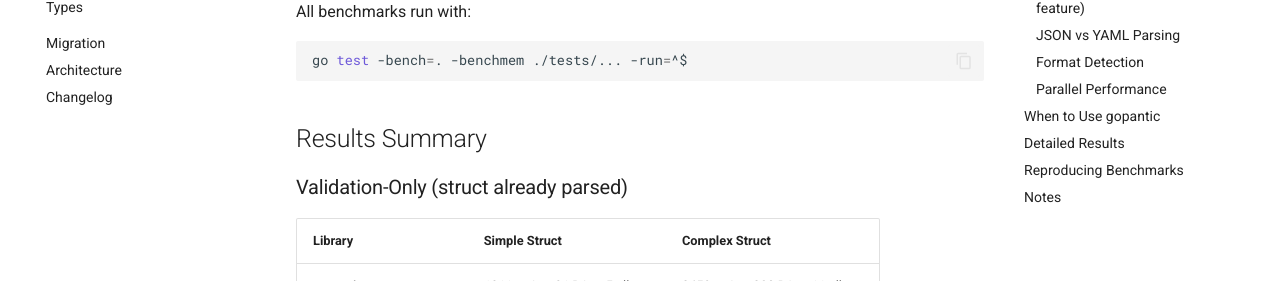
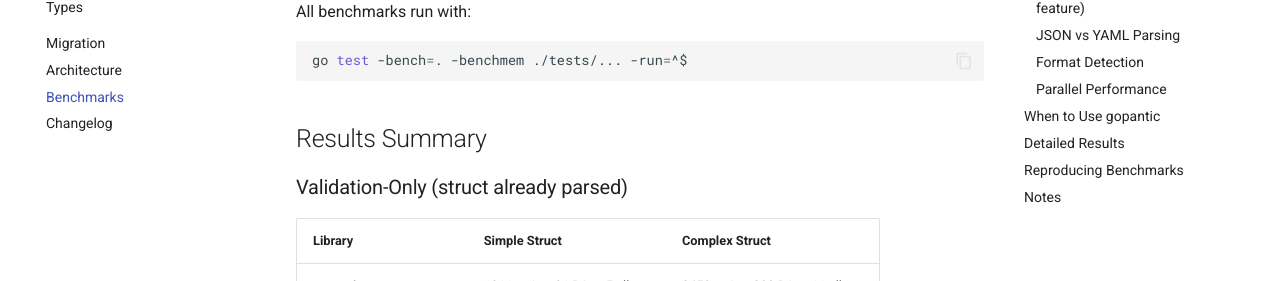
Before and after one commit to vnykmshr/gopantic, an MkDocs documentation site: the page built from docs/benchmarks.md, in a window 1280 px wide. Shown: the part 364-645 px from the top of the page. Built offline with MkDocs 1.6.1 and Material for MkDocs 9.7.7, drawn with Linux system fonts in a browser that asks for light colours; comment, search, counter and statistics services are not loaded.

Commit message:
docs: add benchmarks page to navigation
The benchmarks.md file existed but wasn't included in mkdocs.yml nav,
making it inaccessible on the docs site.

```diff
--- a/mkdocs.yml
+++ b/mkdocs.yml
@@ -56,6 +56,7 @@ nav:
     - Types: reference/types.md
   - Migration: migration.md
   - Architecture: architecture.md
+  - Benchmarks: benchmarks.md
   - Changelog: changelog.md
 
 extra:
```
